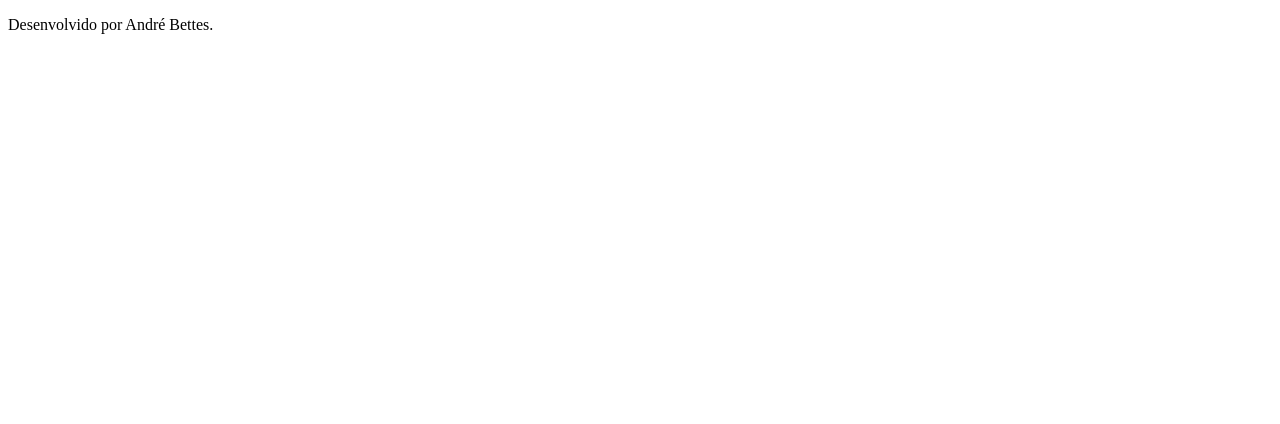
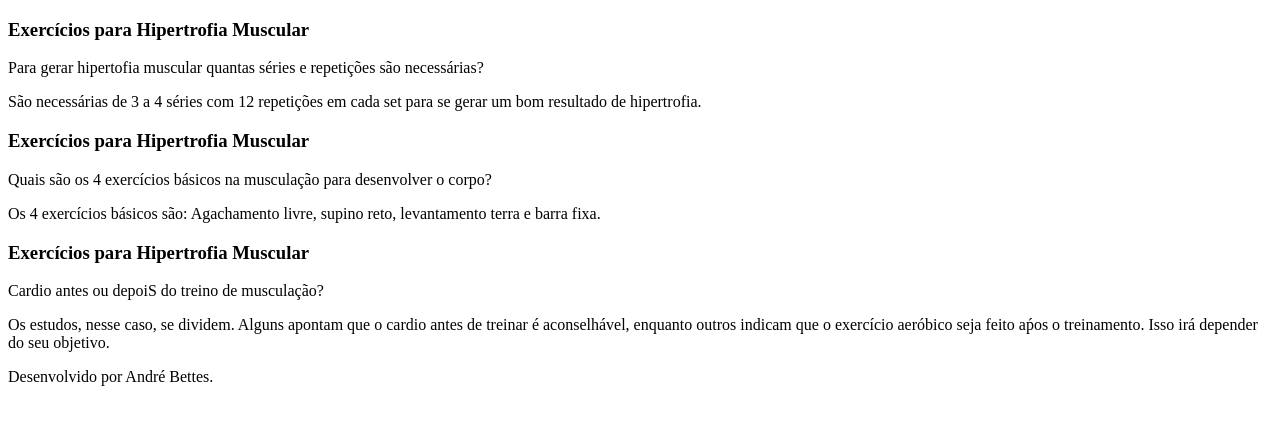
Before and after one commit to Bettes2022/flashcards, a plain HTML site: page index.html in a window 1280 px wide. Drawn offline with Linux system fonts and the light colour scheme.

Commit message:
correcao

```diff
--- a/index.html
+++ b/index.html
@@ -48,5 +48,7 @@
         <p>Desenvolvido por André Bettes.</p>
     </footer>
     </main>
+    <script src="app.js"></script>
+    <script src="perguntas.js"></script>
 </body>
 </html>
--- a/perguntas.js
+++ b/perguntas.js
@@ -1,16 +1,16 @@
-criarCartao(
+criaCartao(
     'Exercícios para Hipertrofia Muscular',
     'Para gerar hipertofia muscular quantas séries e repetições são necessárias?',
     ' São necessárias de 3 a 4 séries com 12 repetições em cada set para se gerar um bom resultado de hipertrofia.'
 )
 
-criarCartao(
+criaCartao(
     'Exercícios para Hipertrofia Muscular',
     'Quais são os 4 exercícios básicos na musculação para desenvolver o corpo? ',
     'Os 4 exercícios básicos são: Agachamento livre, supino reto, levantamento terra e barra fixa.'
 )
 
-criarCartao(
+criaCartao(
     'Exercícios para Hipertrofia Muscular',
     'Cardio antes ou depoiS do treino de musculação?',
     ' Os estudos, nesse caso, se dividem. Alguns apontam que o cardio antes de treinar é aconselhável, enquanto outros indicam que o exercício aeróbico seja feito aṕos o treinamento. Isso irá depender do seu objetivo.'
```
